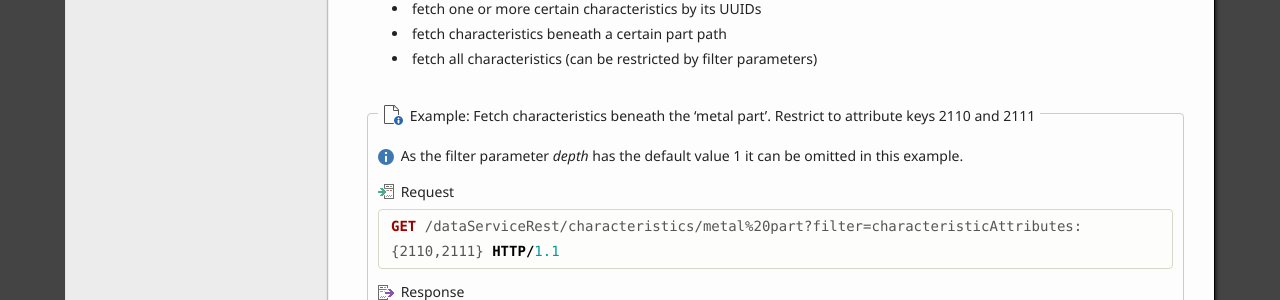
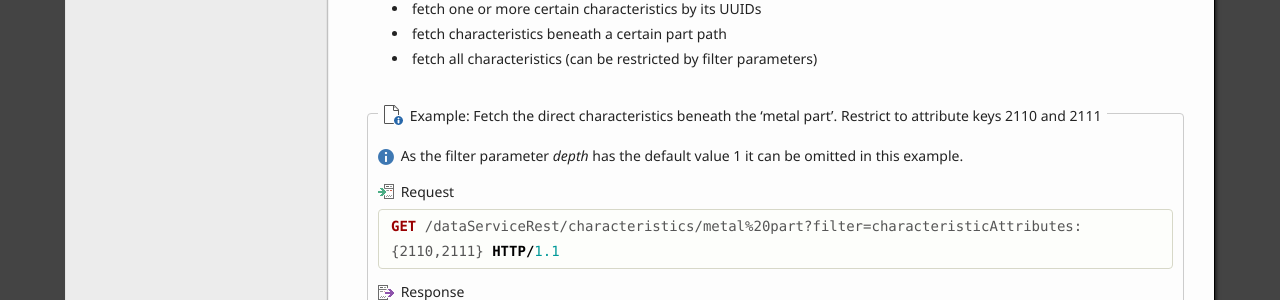
Before and after one commit to ZEISS-PiWeb/PiWeb-Api, a Jekyll site: the page built from _pages/024-inspectionplan.md, in a window 1280 px wide. Shown: the part 2739-3039 px from the top of the page. Built offline with Jekyll 4.4.1, drawn with Linux system fonts in a browser that asks for light colours.

Commit message:
Update 024-inspectionplan.md

```diff
--- a/_pages/024-inspectionplan.md
+++ b/_pages/024-inspectionplan.md
@@ -70,7 +70,7 @@ There are also several possibilities to fetch characteristics:
 * fetch characteristics beneath a certain part path
 * fetch all characteristics (can be restricted by filter parameters)
 
-{% assign exampleCaption="Fetch characteristics beneath the 'metal part'. Restrict to attribute keys 2110 and 2111" %}
+{% assign exampleCaption="Fetch the direct characteristics beneath the 'metal part'. Restrict to attribute keys 2110 and 2111" %}
 {% assign comment="As the filter parameter *depth* has the default value 1 it can be omitted in this example." %}
 
 {% capture jsonrequest %}
```
